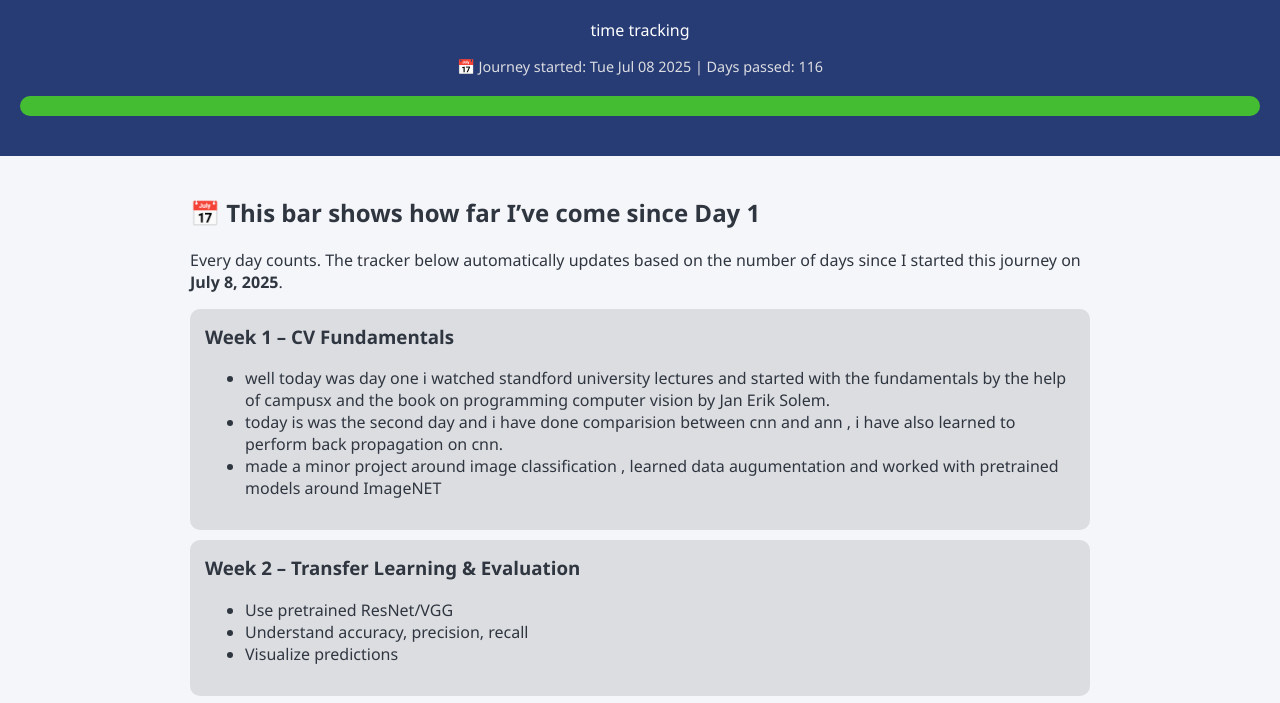
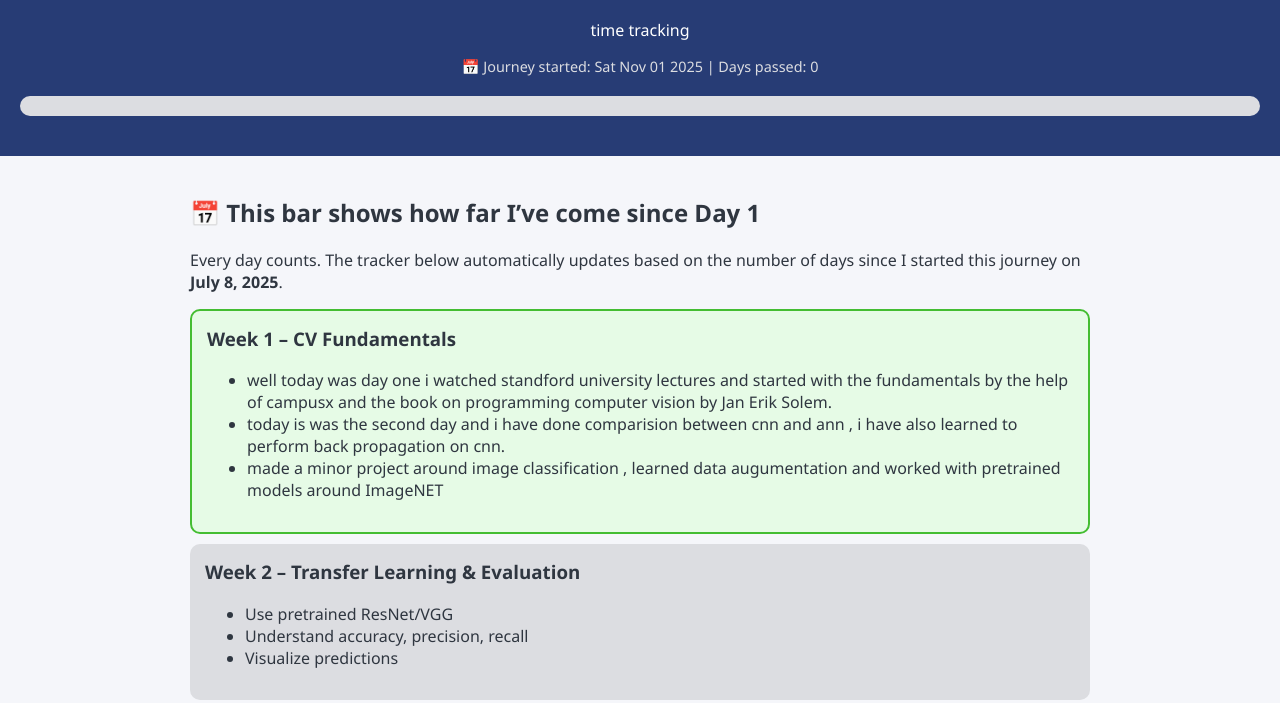
Before and after one commit to onceagainarise/My_coding_Journey, a plain HTML site: page index.html in a window 1280 px wide. Shown: the part 87-790 px from the top of the page. Drawn offline with Linux system fonts and the light colour scheme.

Commit message:
start
Updated the start date and total days for the progress tracker.

```diff
--- a/index.html
+++ b/index.html
@@ -154,11 +154,11 @@
   </footer>
 
   <script>
-    const startDate = new Date('2025-07-08');
+    const startDate = new Date('2025-11-01');
     const today = new Date();
     const msPerDay = 1000 * 60 * 60 * 24;
     const elapsedDays = Math.floor((today - startDate) / msPerDay);
-    const totalDays = 63;
+    const totalDays = 365;
     const percent = Math.min((elapsedDays / totalDays) * 100, 100);
 
     document.getElementById('progress').style.width = `${percent}%`;
```
